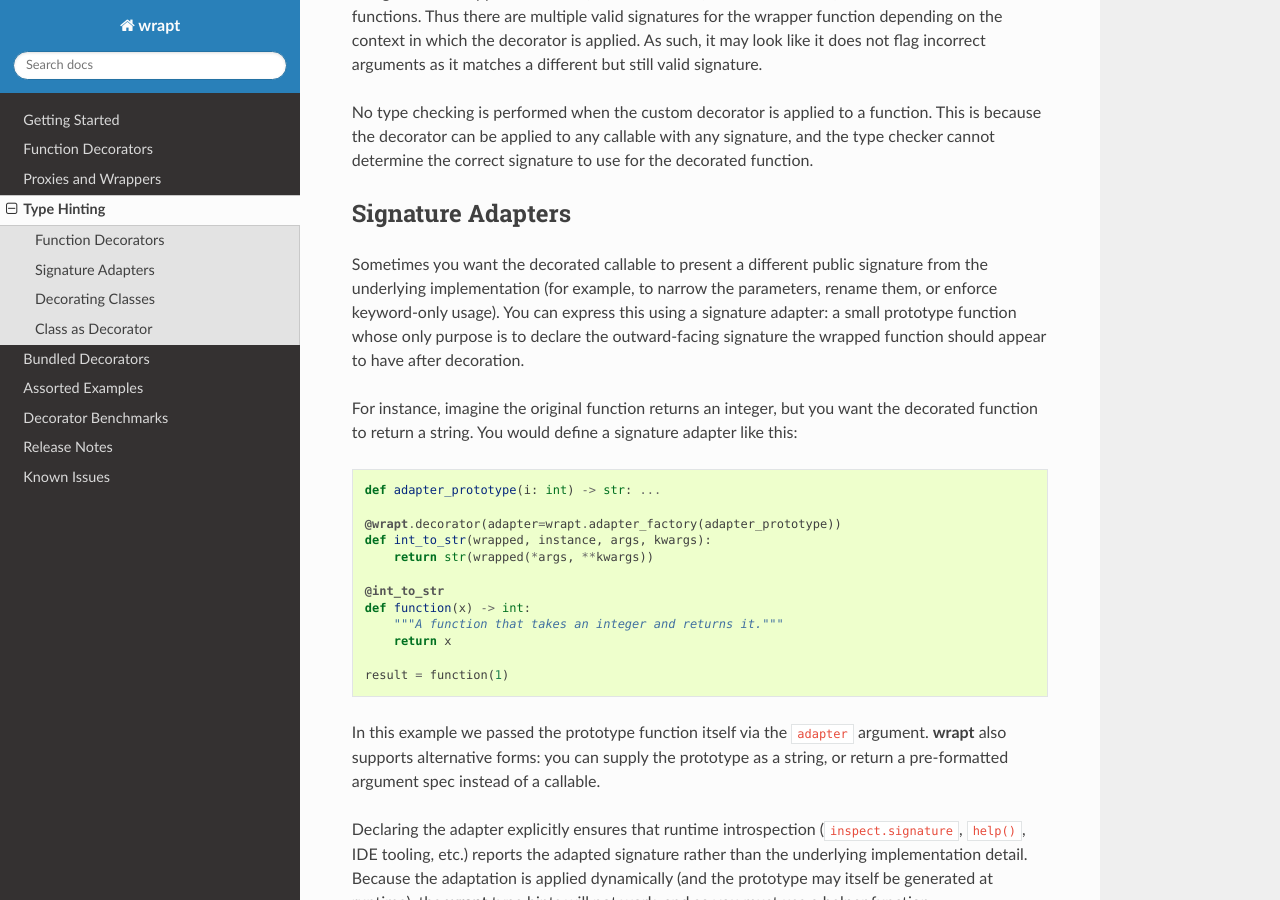
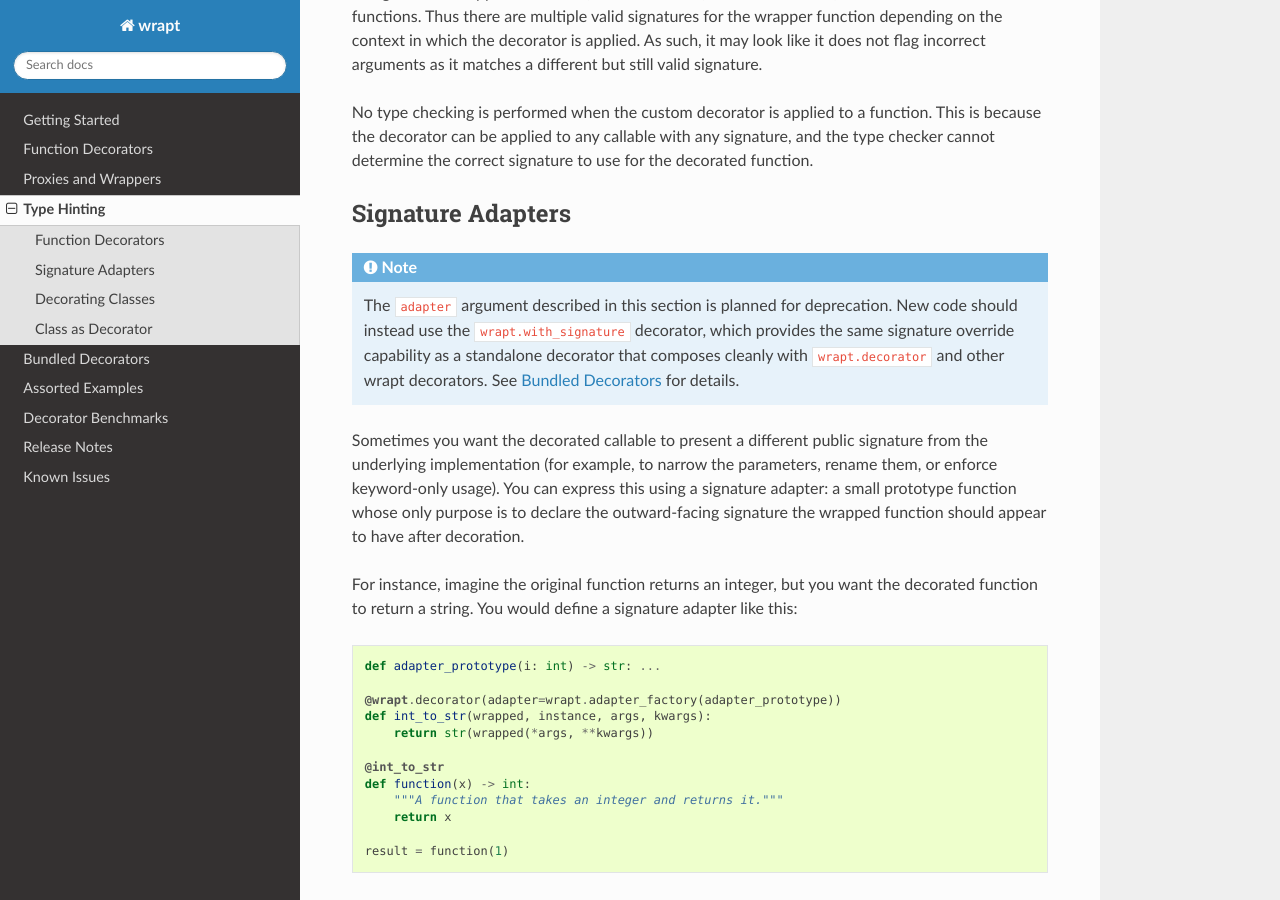
Before and after one commit to GrahamDumpleton/wrapt, a Sphinx documentation site: the page built from docs/typing.rst, in a window 1280 px wide and 900 px high, scrolled down 2256 px. Built offline with Sphinx 7.4.7 and the Read the Docs theme 3.1.0, drawn with Linux system fonts in a browser that asks for light colours.

Commit message:
Add note about upcoming adapter deprecation.

```diff
--- a/docs/typing.rst
+++ b/docs/typing.rst
@@ -119,6 +119,14 @@ to use for the decorated function.
 
 Signature Adapters
 ------------------
+
+.. note::
+
+    The ``adapter`` argument described in this section is planned for
+    deprecation. New code should instead use the ``wrapt.with_signature``
+    decorator, which provides the same signature override capability as a
+    standalone decorator that composes cleanly with ``wrapt.decorator`` and
+    other wrapt decorators. See :doc:`bundled` for details.
 
 Sometimes you want the decorated callable to present a different public
 signature from the underlying implementation (for example, to narrow the
```
